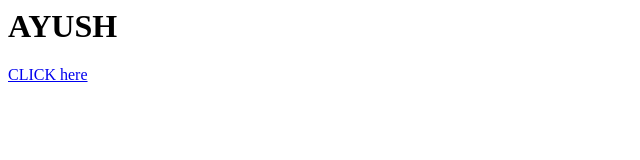
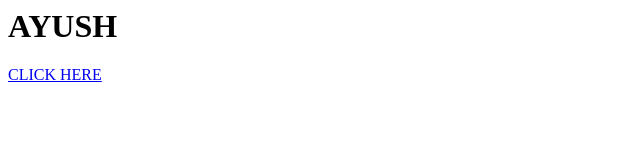
Before and after one commit to ayushriwas/web1, a plain HTML site: page index.html in a window 1280 px wide. Shown: the full height of the page, 0-640 px from the left. Drawn offline with Linux system fonts and the light colour scheme.

Commit message:
click here

```diff
--- a/index.html
+++ b/index.html
@@ -1,2 +1,2 @@
 <h1>AYUSH</h1>
-<a href = "ANU.html">CLICK here</a>
+<a href = "ANU.html">CLICK HERE</a>
```
